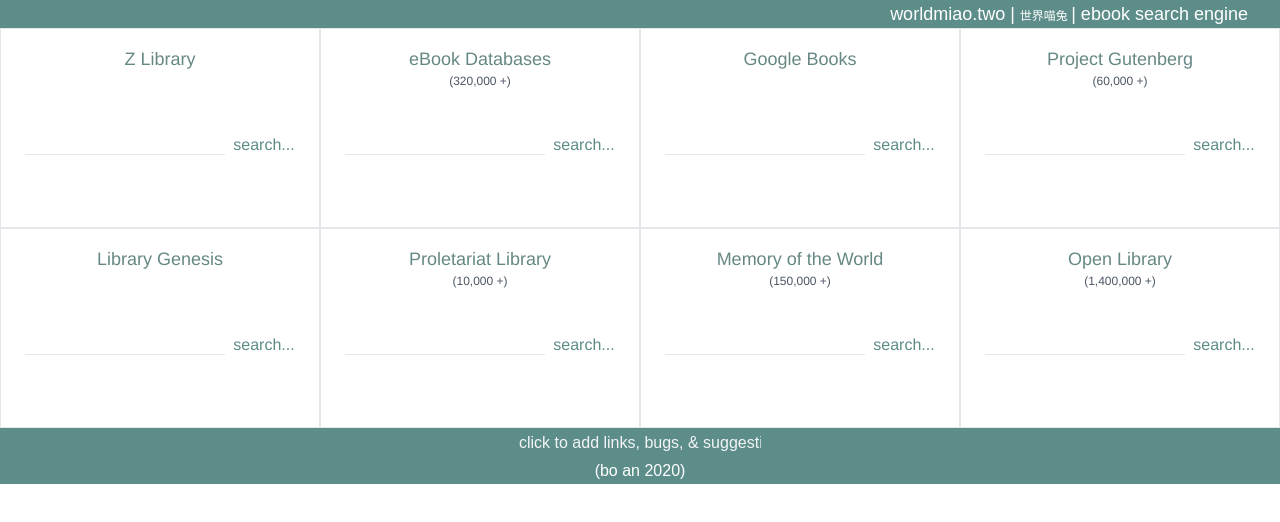
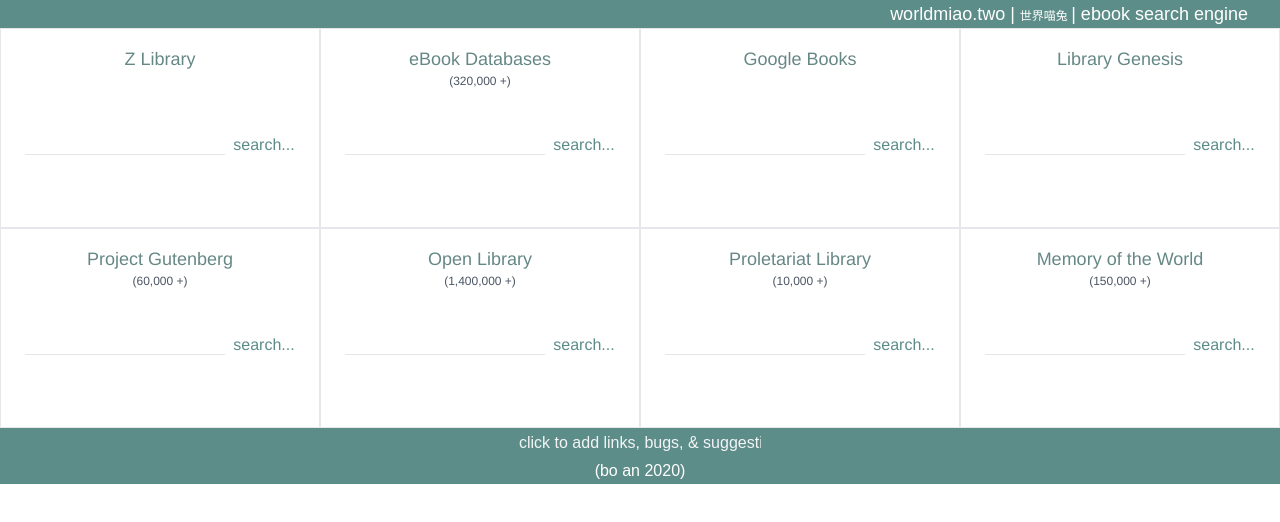
Before and after one commit to boan-anbo/worldmiao2_complete, a Vue app in the folder worldmiao2/: page / in a window 1280 px wide. Shown: the top 522 px of the page. Built offline with nearby package versions, Linux system fonts and the light colour scheme; a web font is replaced by a local one.

Commit message:
multiple updates, added gutenberg and proletarit

```diff
--- a/worldmiao2/src/App.vue
+++ b/worldmiao2/src/App.vue
@@ -1,5 +1,9 @@
 <template>
-  <div class="bg-gray-700 px-4 truncate text-white text-lg text-center sm:text-right pr-8" style="font-family: 'Iceland', sans-serif; background-color: #5D8D89" >
+  <div
+      class="bg-gray-700 px-4  truncate text-white text-lg text-center sm:text-right pr-8"
+       style="font-family: 'Iceland', sans-serif; background-color: #5D8D89"
+
+  >
 <!--  noti  -->
    <span class="sm:inline hidden"> worldmiao.two | </span>
     <span class="text-xs"> 世界喵兔 </span>
@@ -201,11 +205,10 @@
       this.setSearchTerm(provider, searchTerm);
 
       // sending http request
-      const {data} = await this.axios.post<ScrapingCenterSuccessResponse>(url, {title:searchTerm, provider})
-      if (!data) {
-        this.setSearchStatus(provider, LibrarySearchStatus.ERROR)
-      }
 
+
+      try {
+        const {data} = await this.axios.post<ScrapingCenterSuccessResponse>(url, {title:searchTerm, provider}, {timeout: 30000})
         console.log(`Received Response From Server for ${provider}, for term ${searchTerm}, data:`, data)
 
         if (uniqueSearchAllRequestId && this.currentSearchAllRequestId !== uniqueSearchAllRequestId) {
@@ -220,6 +223,13 @@
         this.setSearchStatus(provider, LibrarySearchStatus.SEARCH_FINISHED)
         this.setSearchResultCount(provider, data?.data?.length)
         return
+      } catch(err) {
+
+        this.setSearchStatus(provider, LibrarySearchStatus.ERROR)
+      }
+
+
+
     },
     setSearchStatus: function(provider: BookProvider, searchStatus: LibrarySearchStatus)  {
        this.getSearchStatus(provider).setSearchStatus(searchStatus)
--- a/worldmiao2/src/components/SearchStatusPanel.vue
+++ b/worldmiao2/src/components/SearchStatusPanel.vue
@@ -30,7 +30,8 @@
         class="status col-span-3 text-right text-gray-700"
         :class="{
       'done greendone': searchStore[bookProvider].getCurrentStatus() === librarySearchStatus.SEARCH_FINISHED ,
-      'text-red-400': searchStore[bookProvider].getCurrentStatus() === librarySearchStatus.SEARCHING
+      'text-red-400': searchStore[bookProvider].getCurrentStatus() === librarySearchStatus.SEARCHING,
+      'text-red-800': searchStore[bookProvider].getCurrentStatus() === librarySearchStatus.ERROR,
         }"
     >
       &nbsp;{{searchStore[bookProvider].getCurrentStatus()}}
--- a/worldmiao2/src/entities/app.entity.ts
+++ b/worldmiao2/src/entities/app.entity.ts
@@ -83,5 +83,5 @@
     SEARCH_FINISHED = "done.",
     IDLE = 'ready.',
     SEARCHING = 'searching...',
-    ERROR = 'error.'
+    ERROR = 'timeout.'
 }
--- a/worldmiao2/src/entities/book.entity.ts
+++ b/worldmiao2/src/entities/book.entity.ts
@@ -31,6 +31,13 @@
         url: 'https://books.google.com/',
         beingMaintained: null
     },
+
+    {
+        providerName: "Library Genesis",
+        providerEnum: BookProvider.LIBRARY_GENESIS,
+        url: 'http://gen.lib.rus.ec/',
+        beingMaintained: null
+    },
     {
         providerName: "Project Gutenberg",
         providerEnum: BookProvider.GUTENBERG,
@@ -39,12 +46,12 @@
         holdings: '60,000 +'
     },
     {
-        providerName: "Library Genesis",
-        providerEnum: BookProvider.LIBRARY_GENESIS,
-        url: 'http://gen.lib.rus.ec/',
-        beingMaintained: null
+        providerName: "Open Library",
+        providerEnum:BookProvider.OPEN_LIBRARY,
+        url: 'http://openlibrary.org/',
+        beingMaintained: null,
+        holdings: '1,400,000 +'
     },
-
 
     {
         providerName: "Proletariat Library",
@@ -59,13 +66,6 @@
         url: 'https://library.memoryoftheworld.org/',
         beingMaintained: null,
         holdings: '150,000 +'
-    },
-    {
-        providerName: "Open Library",
-        providerEnum:BookProvider.OPEN_LIBRARY,
-        url: 'http://openlibrary.org/',
-        beingMaintained: null,
-        holdings: '1,400,000 +'
     },
 
 
```
Lines whose indentation alone changed are shown as unchanged.
